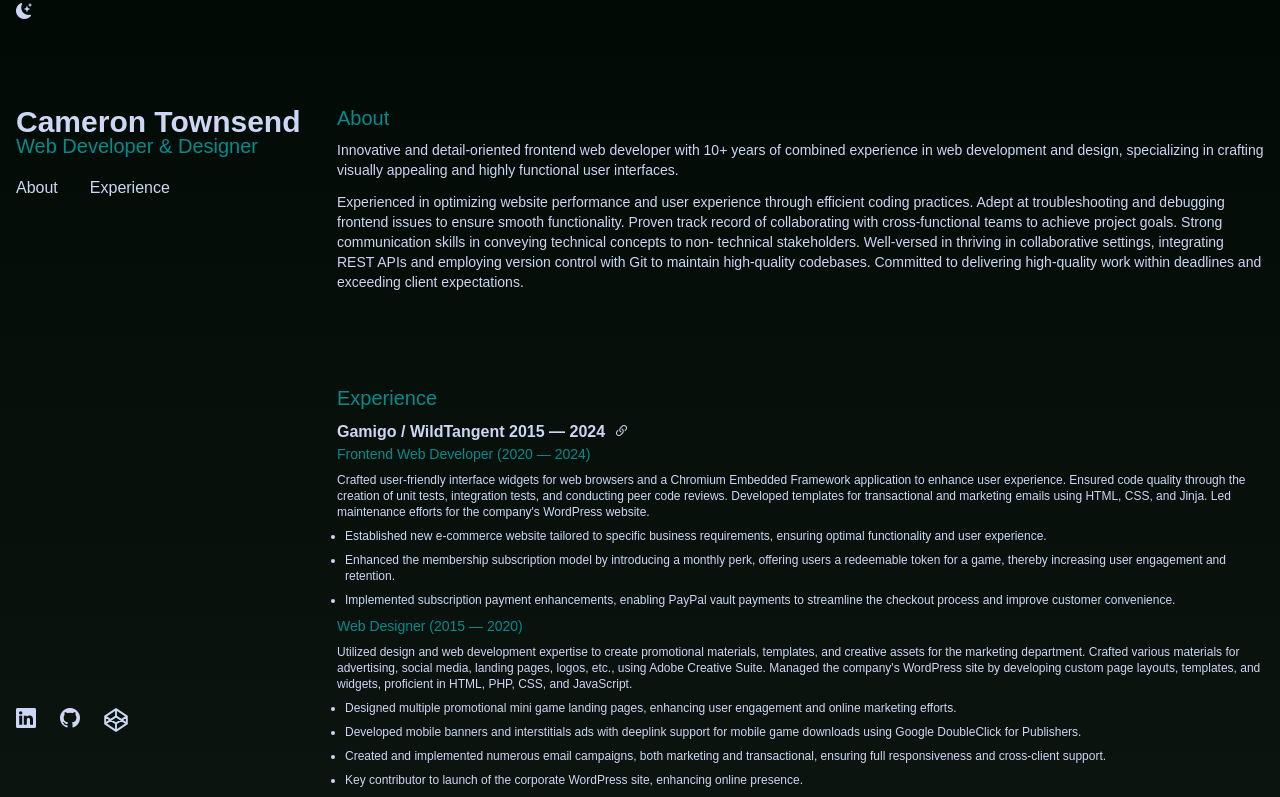
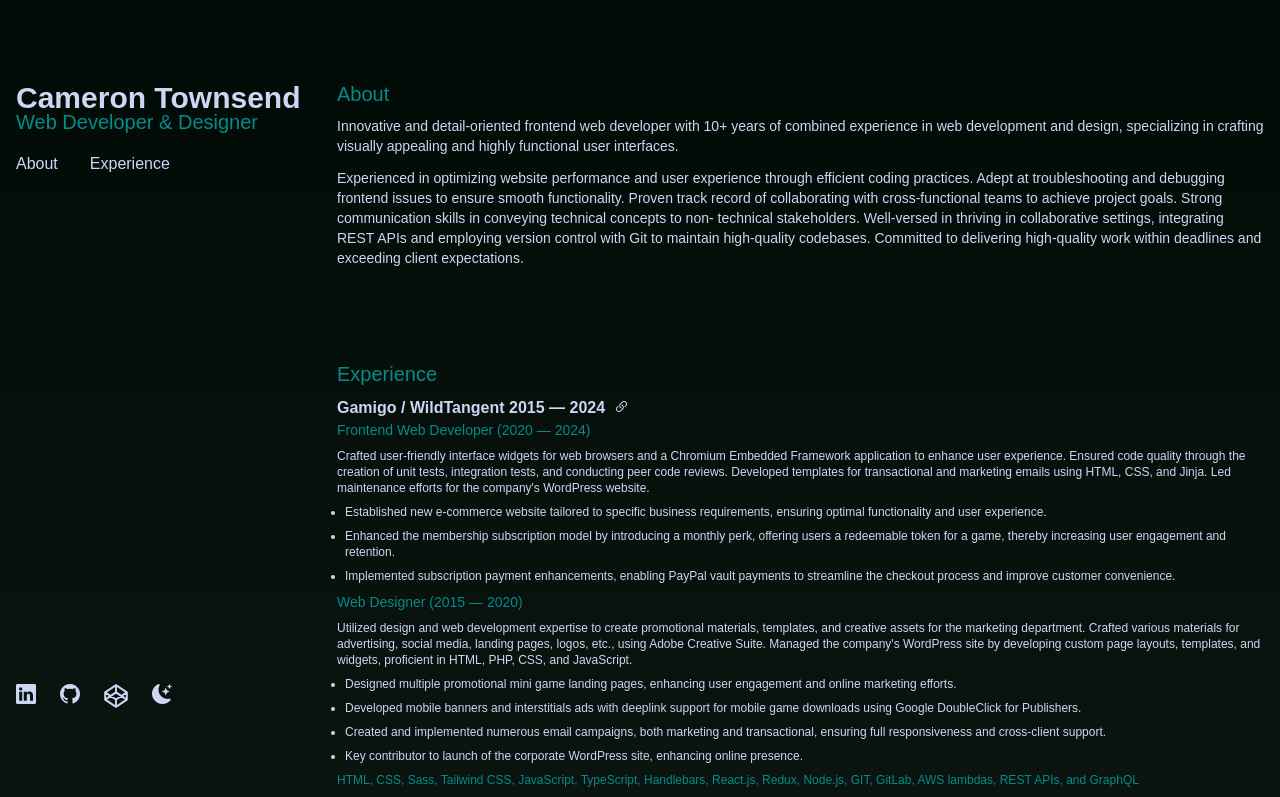
Before and after one commit to goldcam/portfolio-site, a React (Create React App) app: page / in a window 1280 px wide. Shown: the top 797 px of the page. Built offline with nearby package versions, Linux system fonts and the light colour scheme.

Commit message:
dark mode btn layout

```diff
--- a/src/App.tsx
+++ b/src/App.tsx
@@ -24,8 +24,9 @@ export class AppComponent extends PureComponent<AppComponentProps> {
       Name
     } = this.props
     return (
-      <div className='px-4 max-w-screen-xl mx-auto '>
-        <ModeToggleComponent />
+
+      <div className='px-4 max-w-screen-xl mx-auto'>
+
       <div className="lg:flex lg:justify-between lg:gap-3  ">
         <Header />
         <main className='flex flex-col pt-20 lg:w-9/12 lg:py-20 '>
@@ -34,8 +35,10 @@ export class AppComponent extends PureComponent<AppComponentProps> {
             <WorkComponent />
         </main>
       </div>
+
       {/* <Footer /> */}
     </div>
+
 
     )
   }
--- a/src/components/header/index.tsx
+++ b/src/components/header/index.tsx
@@ -1,5 +1,6 @@
 import  { PureComponent, } from 'react';
 // import Nav
+
 
 
 import Name from '../name';
@@ -8,7 +9,7 @@ import Nav from '../nav';
 export class HeaderComponent extends PureComponent {
     render () {
         return (
-        <header className="lg:sticky lg:top-0 lg:flex lg:max-h-screen lg:w-3/12 lg:flex-col lg:justify-between lg:py-20">
+            <header className="lg:sticky lg:top-0 lg:flex lg:max-h-screen lg:w-3/12 lg:flex-col lg:justify-between lg:py-20">
             <div>
                     <Name />
                     <Nav />
--- a/src/components/modeToggle/index.tsx
+++ b/src/components/modeToggle/index.tsx
@@ -55,9 +55,12 @@ export class ModeToggleComponent extends PureComponent<{}, modeToggle> {
     render() {
         const { darkMode } = this.state;
         return (
-            <button className='focus:outline-none' onClick={this.handleClick}>
-                {darkMode === false ? <i className="bi bi-sun-fill"></i> : <i className="bi bi-moon-stars-fill "></i>}
-            </button>
+
+
+            <button className='focus:outline-none link' onClick={this.handleClick}>
+                        {darkMode === false ? <i className="bi bi-sun-fill"></i> : <i className="bi bi-moon-stars-fill "></i>}
+                    </button>
+
         )
     }
 }
--- a/src/components/socialLinks/index.tsx
+++ b/src/components/socialLinks/index.tsx
@@ -1,15 +1,17 @@
-
 import  { PureComponent, } from 'react';
+import ModeToggleComponent from '../modeToggle';
 
 export class SocialLinksComponent extends PureComponent {
     render () {
         return (
+
                 <ul className='mt-2 lg:mt-10 flex '>
                     <li className='socialLinks'><a className='link' href='https://www.linkedin.com/in/cam-townsend/' target='_blank'><i className="bi bi-linkedin"></i></a></li>
                     <li className='socialLinks'><a className='link' href='https://github.com/goldcam/' target='_blank'><i className="bi bi-github"></i></a></li>
                     <li className='socialLinks'><a className='link' href='https://codepen.io/cameron-townsend' target='_blank'><svg xmlns="http://www.w3.org/2000/svg" viewBox="0 0 64 64" fill="none" stroke="currentColor" strokeWidth="2" strokeLinecap="round" strokeLinejoin="round" className="h-6 w-6" aria-hidden="true"><path d="M3.06 41.732L32 60.932l28.94-19.2V22.268L32 3.068l-28.94 19.2zm57.878 0L32 22.268 3.06 41.732m0-19.463L32 41.47l28.94-19.2M32 3.068v19.2m0 19.463v19.2" strokeWidth="5"></path></svg></a></li>
 
                     {/* <li className='socialLinks'><a className='link'><i className="bi bi-file-earmark-person"></i> <span className='text-sm'>(resume)</span></a></li> */}
+                <li className='socialLinks'><ModeToggleComponent /></li>
                 </ul>
 
 
```
